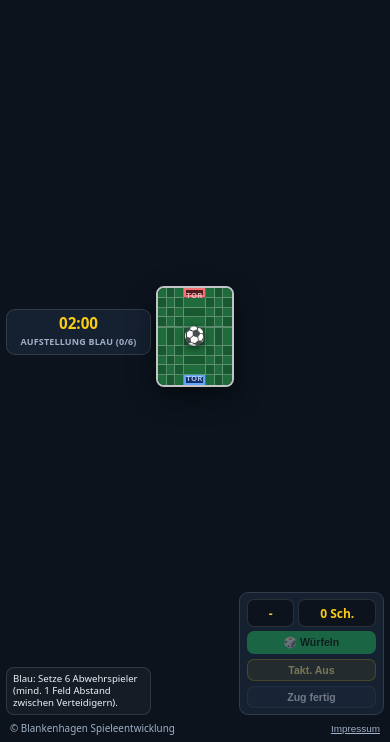
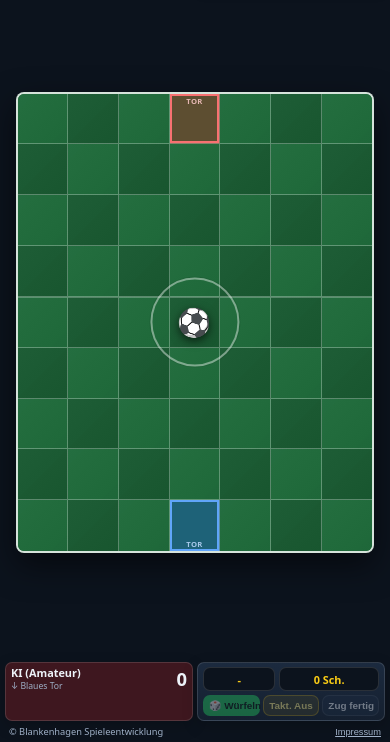
Before and after one commit to blabo1968-dev/vector-ball, a plain HTML site: page index.html in a window 390 px wide. Shown: the part 102-844 px from the top of the page. Drawn offline with Linux system fonts and the light colour scheme.

Commit message:
Update index.html

```diff
--- a/index.html
+++ b/index.html
@@ -58,10 +58,11 @@
     align-items: center;
     justify-content: space-between;
     gap: 6px;
-    background: var(--panel);
-    border: 1px solid var(--border);
-    border-radius: 8px;
+    background: linear-gradient(180deg, #18263a, var(--panel));
+    border: 1px solid rgba(255,255,255,0.14);
+    border-radius: 9px;
     padding: 4px 8px;
+    box-shadow: 0 5px 18px rgba(0,0,0,0.22);
   }
 
   .brand {
@@ -160,13 +161,14 @@
   }
 
   .side-card {
-    background: var(--panel);
-    border: 1px solid var(--border);
+    background: linear-gradient(180deg, rgba(28,43,64,0.98), rgba(21,32,48,0.98));
+    border: 1px solid rgba(255,255,255,0.13);
     border-radius: 9px;
     padding: 6px 7px;
     display: flex;
     flex-direction: column;
     gap: 4px;
+    box-shadow: 0 5px 16px rgba(0,0,0,0.18);
   }
 
   .team-card.blue {
@@ -290,16 +292,49 @@
   }
 
   .pitch {
+    position: relative;
     width: min(100cqw, calc(100cqh * 7 / 9));
     aspect-ratio: 7 / 9;
     display: grid;
     grid-template-columns: repeat(7, 1fr);
     grid-template-rows: repeat(9, 1fr);
-    border: 2.5px solid rgba(255, 255, 255, 0.75);
-    border-radius: 8px;
+    border: 2.5px solid rgba(255, 255, 255, 0.82);
+    border-radius: 10px;
     overflow: hidden;
-    box-shadow: 0 10px 28px rgba(0, 0, 0, 0.45);
+    box-shadow: 0 12px 32px rgba(0, 0, 0, 0.52), inset 0 0 0 1px rgba(255,255,255,0.08);
+    background: #1b6337;
     user-select: none;
+  }
+
+  /* Dezente Fußballfeld-Markierungen – nur Optik, keine Spielmechanik. */
+  .pitch::before {
+    content: "";
+    position: absolute;
+    left: 50%;
+    top: 50%;
+    width: 24%;
+    aspect-ratio: 1;
+    transform: translate(-50%, -50%);
+    border: 2px solid rgba(255, 255, 255, 0.42);
+    border-radius: 50%;
+    box-shadow: 0 0 0 1px rgba(0,0,0,0.08);
+    pointer-events: none;
+    z-index: 1;
+  }
+
+  .pitch::after {
+    content: "";
+    position: absolute;
+    left: 50%;
+    top: 50%;
+    width: 7px;
+    height: 7px;
+    transform: translate(-50%, -50%);
+    border-radius: 50%;
+    background: rgba(255,255,255,0.78);
+    box-shadow: 0 0 0 2px rgba(0,0,0,0.12);
+    pointer-events: none;
+    z-index: 1;
   }
 
   .cell {
@@ -322,11 +357,11 @@
   }
 
   .cell.even {
-    background: var(--pitch-a);
+    background: linear-gradient(135deg, rgba(255,255,255,0.025), rgba(0,0,0,0.035)), var(--pitch-a);
   }
 
   .cell.odd {
-    background: var(--pitch-b);
+    background: linear-gradient(135deg, rgba(255,255,255,0.025), rgba(0,0,0,0.035)), var(--pitch-b);
   }
 
   .cell.midline {
@@ -425,9 +460,32 @@
   .ball {
     font-size: clamp(1.1rem, 3vw, 1.85rem);
     line-height: 1;
-    filter: drop-shadow(0 2px 4px rgba(0, 0, 0, 0.6));
+    filter: drop-shadow(0 3px 5px rgba(0, 0, 0, 0.62));
     z-index: 3;
     pointer-events: none;
+    transform-origin: center;
+    animation: ballArrive 220ms cubic-bezier(0.22, 0.75, 0.3, 1) both;
+  }
+
+  @keyframes ballArrive {
+    from {
+      opacity: 0.35;
+      transform: translate(
+        calc(var(--ball-from-c, 0) * 100%),
+        calc(var(--ball-from-r, 0) * 100%)
+      ) scale(0.82);
+    }
+    65% {
+      opacity: 1;
+      transform: translate(
+        calc(var(--ball-from-c, 0) * 18%),
+        calc(var(--ball-from-r, 0) * 18%)
+      ) scale(1.05);
+    }
+    to {
+      opacity: 1;
+      transform: translate(0, 0) scale(1);
+    }
   }
 
   /* Torjubel-Overlay */
@@ -599,6 +657,141 @@
     display: flex;
     justify-content: flex-end;
     gap: 8px;
+  }
+
+  /* Handy: Spielfeld bekommt deutlich mehr Platz, ohne die Spielmechanik zu ändern. */
+  @media (max-width: 700px) {
+    html, body {
+      overflow: hidden;
+    }
+
+    .app {
+      padding: 4px 5px;
+      gap: 4px;
+    }
+
+    header.topbar {
+      padding: 4px 6px;
+    }
+
+    .brand-sub {
+      display: none;
+    }
+
+    .top-actions {
+      gap: 3px;
+    }
+
+    select.ctrl-select,
+    button.btn {
+      font-size: 0.62rem;
+      padding: 4px 5px;
+    }
+
+    .arena {
+      grid-template-columns: 1fr;
+      grid-template-rows: auto minmax(0, 1fr) auto;
+      gap: 4px;
+    }
+
+    .side-col {
+      flex-direction: row;
+      align-items: stretch;
+      justify-content: stretch;
+      gap: 4px;
+      min-height: 0;
+    }
+
+    .side-col:first-child {
+      grid-row: 1;
+    }
+
+    .side-col:last-child {
+      grid-row: 3;
+    }
+
+    .side-card {
+      flex: 1 1 0;
+      min-width: 0;
+      padding: 4px 5px;
+      border-radius: 7px;
+    }
+
+    .side-status {
+      display: none;
+    }
+
+    .team-score {
+      font-size: 1.15rem;
+    }
+
+    .team-name {
+      font-size: 0.68rem;
+    }
+
+    .team-dir {
+      font-size: 0.54rem;
+    }
+
+    .clock-card {
+      justify-content: center;
+    }
+
+    .clock-time {
+      font-size: 1.05rem;
+    }
+
+    .phase-label {
+      font-size: 0.52rem;
+    }
+
+    .dice-row {
+      min-width: 0;
+    }
+
+    .dice-badge {
+      height: 24px;
+      font-size: 0.68rem;
+    }
+
+    .side-actions {
+      flex-direction: row;
+      gap: 3px;
+    }
+
+    .side-actions button.btn {
+      flex: 1 1 0;
+      min-width: 0;
+      white-space: nowrap;
+    }
+
+    .board-stage {
+      grid-row: 2;
+      width: 100%;
+      height: 100%;
+      min-height: 0;
+    }
+
+    .pitch {
+      width: min(92vw, calc(100cqh * 7 / 9));
+      max-width: 92vw;
+      border-width: 2px;
+      border-radius: 8px;
+    }
+
+    .defender {
+      width: 72%;
+      height: 72%;
+      font-size: clamp(0.62rem, 3.4vw, 0.9rem);
+    }
+
+    .ball {
+      font-size: clamp(1.25rem, 7vw, 2rem);
+    }
+
+    footer.footer {
+      font-size: 0.58rem;
+    }
   }
 </style>
 </head>
@@ -794,7 +987,8 @@
     stepsLeft: 0,
     visitedThisTurn: new Set(),
     clockRunning: false,
-    recordedMatch: false
+    recordedMatch: false,
+    lastBallMove: null
   };
 
   let timerId = null;
@@ -1048,6 +1242,7 @@
     state.visitedThisTurn = new Set();
     state.clockRunning = false;
     state.recordedMatch = false;
+    state.lastBallMove = null;
 
     diceValueEl.textContent = "-";
     stepsLeftEl.textContent = "0 Sch.";
@@ -1094,6 +1289,7 @@
   function prepareRollPhase(delayMs = 420) {
     state.dice = null;
     state.stepsLeft = 0;
+    state.lastBallMove = null;
     state.selectedDefId = null;
     state.visitedThisTurn.clear();
     if (state.phase !== "golden_goal") {
@@ -1123,6 +1319,7 @@
     state.ball = { ...BALL_START };
     state.dice = null;
     state.stepsLeft = 0;
+    state.lastBallMove = null;
     state.visitedThisTurn.clear();
     state.turn = nextTeam;
     state.phase = "roll";
@@ -1215,6 +1412,11 @@
     const valid = getValidBallMoves().some(m => m.r === r && m.c === c);
     if (!valid) return;
 
+    const previousBall = { ...state.ball };
+    state.lastBallMove = {
+      r: previousBall.r - r,
+      c: previousBall.c - c
+    };
     state.ball = { r, c };
     state.stepsLeft -= 1;
     state.visitedThisTurn.add(keyOf(r, c));
@@ -1572,6 +1774,10 @@
           const ballEl = document.createElement("span");
           ballEl.className = "ball";
           ballEl.textContent = "⚽";
+          if (state.lastBallMove) {
+            ballEl.style.setProperty("--ball-from-r", state.lastBallMove.r);
+            ballEl.style.setProperty("--ball-from-c", state.lastBallMove.c);
+          }
           cell.appendChild(ballEl);
         }
 
@@ -1581,6 +1787,8 @@
     }
 
     pitchEl.replaceChildren(frag);
+    // Die Animation gehört nur zu dieser einen Neudarstellung des Ballzugs.
+    state.lastBallMove = null;
   }
 
   btnRoll.addEventListener("click", rollDice);
```
